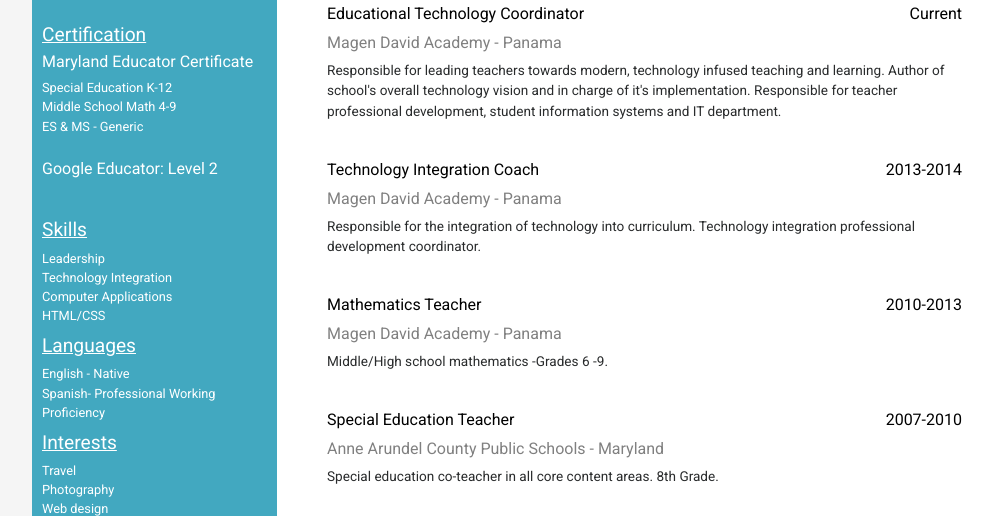
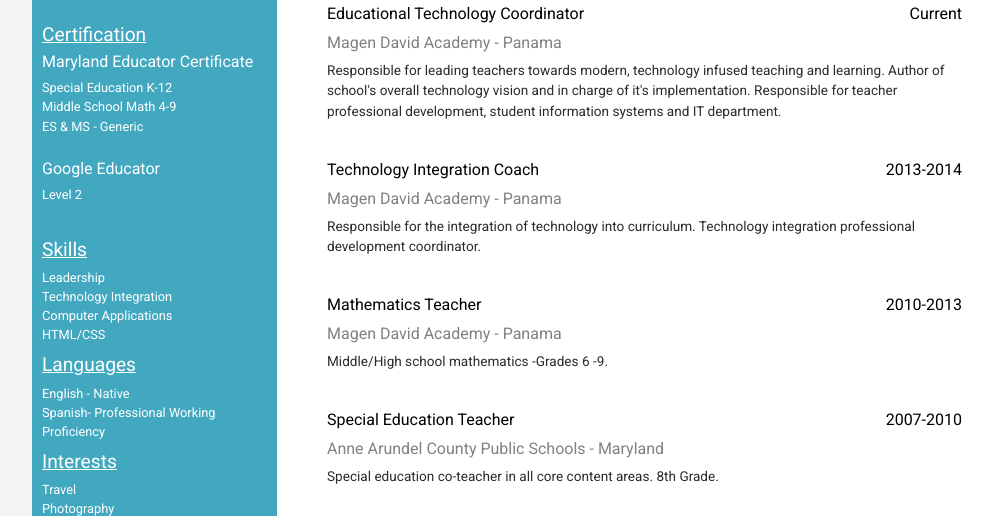
Before and after one commit to billumd/billhatcher.github.io, a plain HTML site: page index.html in a window 1280 px wide. Shown: the part 281-797 px from the top of the page, without its empty margins (118-1111 px from the left). Drawn offline with nearby package versions, Linux system fonts and the light colour scheme.

Commit message:
Update index.html

```diff
--- a/index.html
+++ b/index.html
@@ -45,7 +45,8 @@
               <p>Middle School Math 4-9</p>
               <p>ES & MS - Generic</p>
               <br>
-              <h6>Google Educator: Level 2</h6>
+              <h6>Google Educator</h6>
+              <p>Level 2</p>
               <br>
             </div>
           </div>
```
